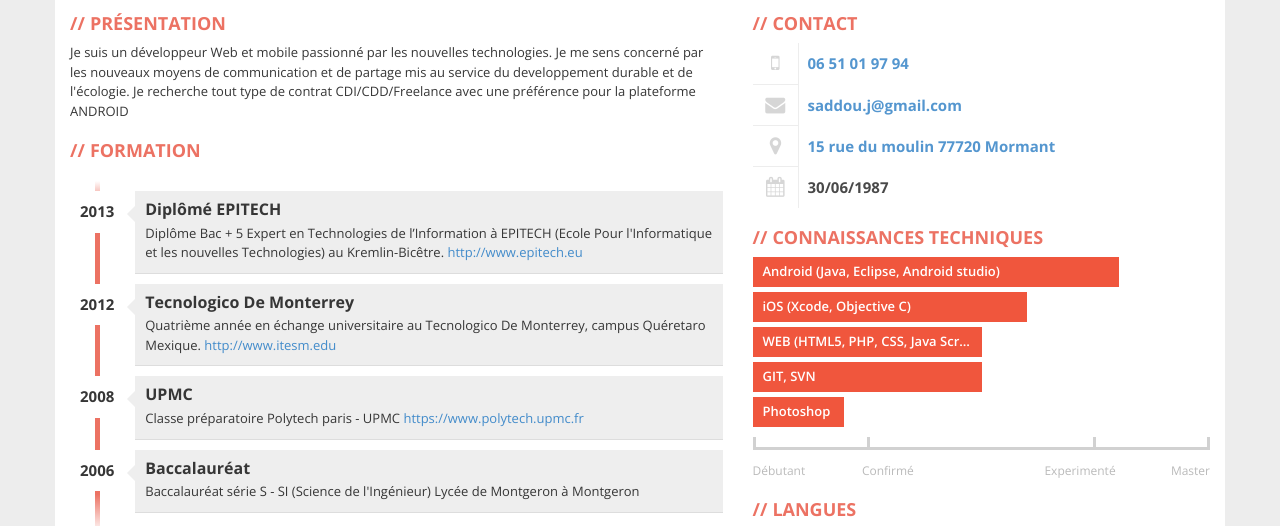
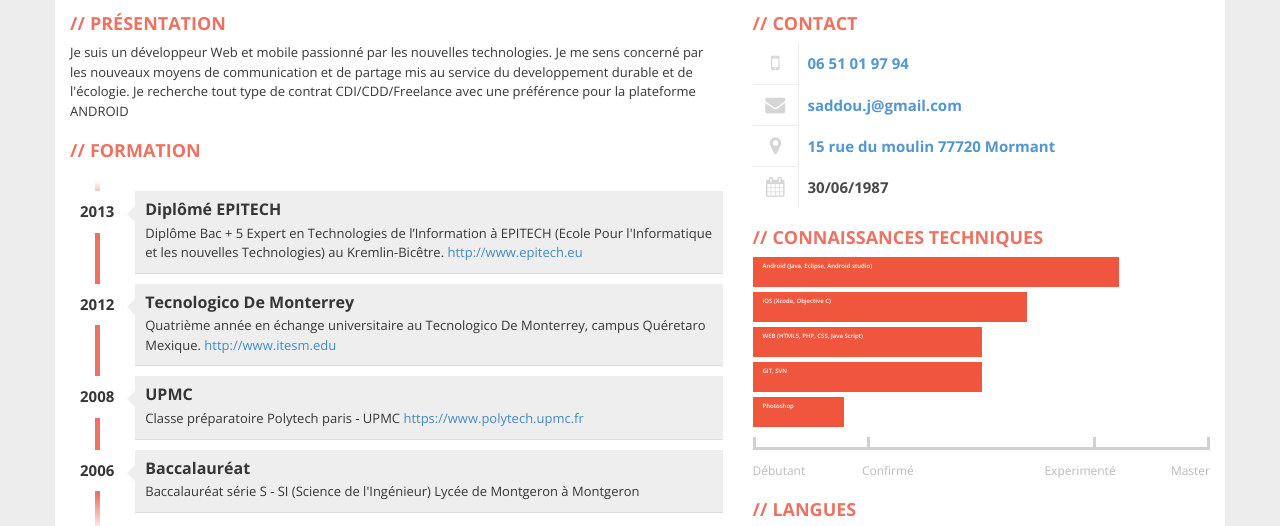
Before and after one commit to jsaddour/jsaddour.github.io, a plain HTML site: page index.html in a window 1280 px wide. Shown: the part 199-725 px from the top of the page. Drawn offline with nearby package versions, Linux system fonts and the light colour scheme.

Commit message:
small screen font size test

```diff
--- a/css/main.css
+++ b/css/main.css
@@ -332,8 +332,9 @@ MEDIA
 @media (min-width: 500px) {
   #education .description{
     width: 85%;
+
   }
-  #item-skills.font-size: 50%;
+  .item-skills{font-size: 50%;}
 }
 @media (min-width: 768px) {
   #education .description{
@@ -349,4 +350,5 @@ MEDIA
   #education .description{
     width: 90%;
   }
+
 }
```
